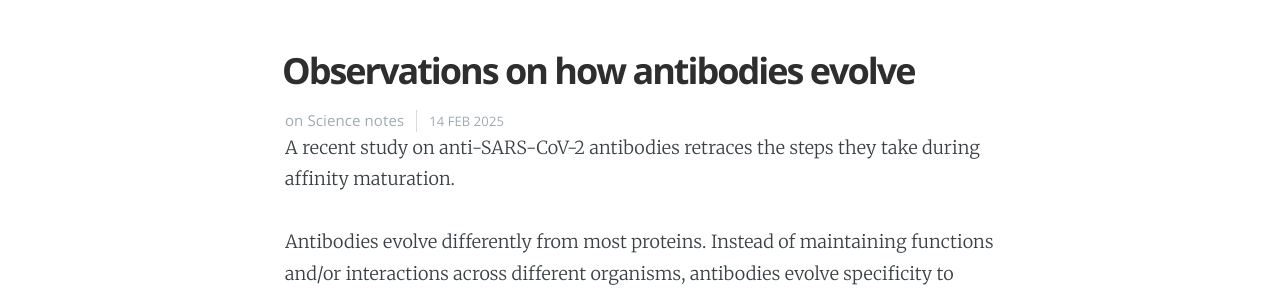
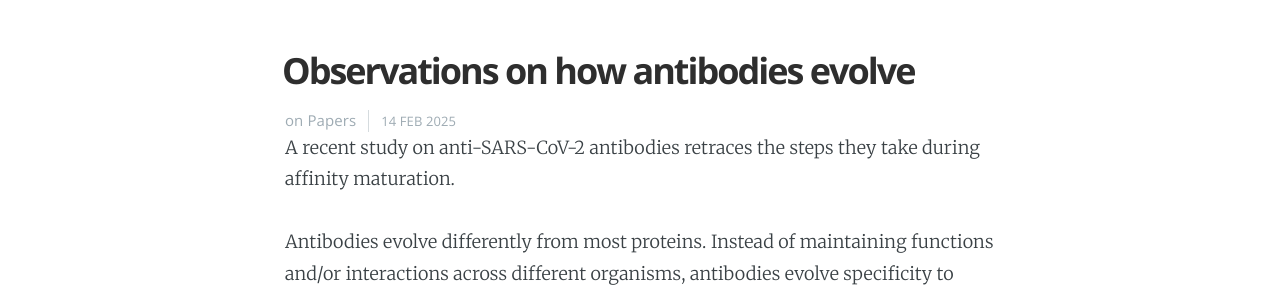
Before and after one commit to delalamo/delalamo.github.io, a Jekyll site: the page built from _posts/2025-02-14-ab_evol.markdown, in a window 1280 px wide. Shown: the part 128-422 px from the top of the page. Built offline with Jekyll 4.4.1, drawn with Linux system fonts in a browser that asks for light colours; a file with an impossible date is left out.

Commit message:
Renaming categories

```diff
--- a/_posts/2025-02-13-nb_conf.markdown
+++ b/_posts/2025-02-13-nb_conf.markdown
@@ -2,7 +2,7 @@
 layout: post
 title:  "Nanobody CDR3 structure prediction"
 date:   2025-02-13 2:27:00
-categories: [Science notes]
+categories: [Papers]
 ---
 Four years after the protein folding problem was allegedly solved, we still can't reliably predict how or where antibodies bind to their antigens. A recent report identifies one source of continued difficulty.
 
--- a/_posts/2025-02-14-ab_evol.markdown
+++ b/_posts/2025-02-14-ab_evol.markdown
@@ -2,7 +2,7 @@
 layout: post
 title:  "Observations on how antibodies evolve"
 date:   2025-02-14 2:55:00
-categories: [Science notes]
+categories: [Papers]
 ---
 A recent study on anti-SARS-CoV-2 antibodies retraces the steps they take during affinity maturation.
 
--- a/_posts/2025-02-17-nb_active_learning.markdown
+++ b/_posts/2025-02-17-nb_active_learning.markdown
@@ -2,7 +2,7 @@
 layout: post
 title:  "Estimating an antibody's conformational landscape using inverse folding"
 date:   2025-02-17 2:19:00
-categories: [Science notes]
+categories: [Papers]
 ---
 Calculating the full conformational landscape of an antibody, or any medium-sized protein more generally, is computationally expensive. A new preprint introduces a shortcut that could speed this up and accelerate antibody design.
 
--- a/_posts/2025-02-20-adaptors.markdown
+++ b/_posts/2025-02-20-adaptors.markdown
@@ -2,7 +2,7 @@
 layout: post
 title:  "Structural adaptors for protein property prediction"
 date:   2025-02-20 2:21:00
-categories: [Science notes]
+categories: [Papers]
 ---
 It's always tricky to choose which protein neural network to use for fine-tuning tasks.
 
--- a/_posts/2025-02-22-ppts.markdown
+++ b/_posts/2025-02-22-ppts.markdown
@@ -2,7 +2,7 @@
 layout: post
 title:  "What's missing from advice about scientific note-taking"
 date:   2025-02-22 25:20:00
-categories: [Science notes]
+categories: [Metanotes]
 ---
 The book ["Digital Zettelkasten: Principles, Methods, & Examples" by David Kadavy](https://bookshop.org/p/books/digital-zettelkasten-principles-methods-examples-david-kadavy/17166162) walks through note-taking schemes for nonfiction writers, including scientists and academics. Missing from the book is any discussion of the huge advantages his systems has on the ultimate scientific time sink.
 
```
